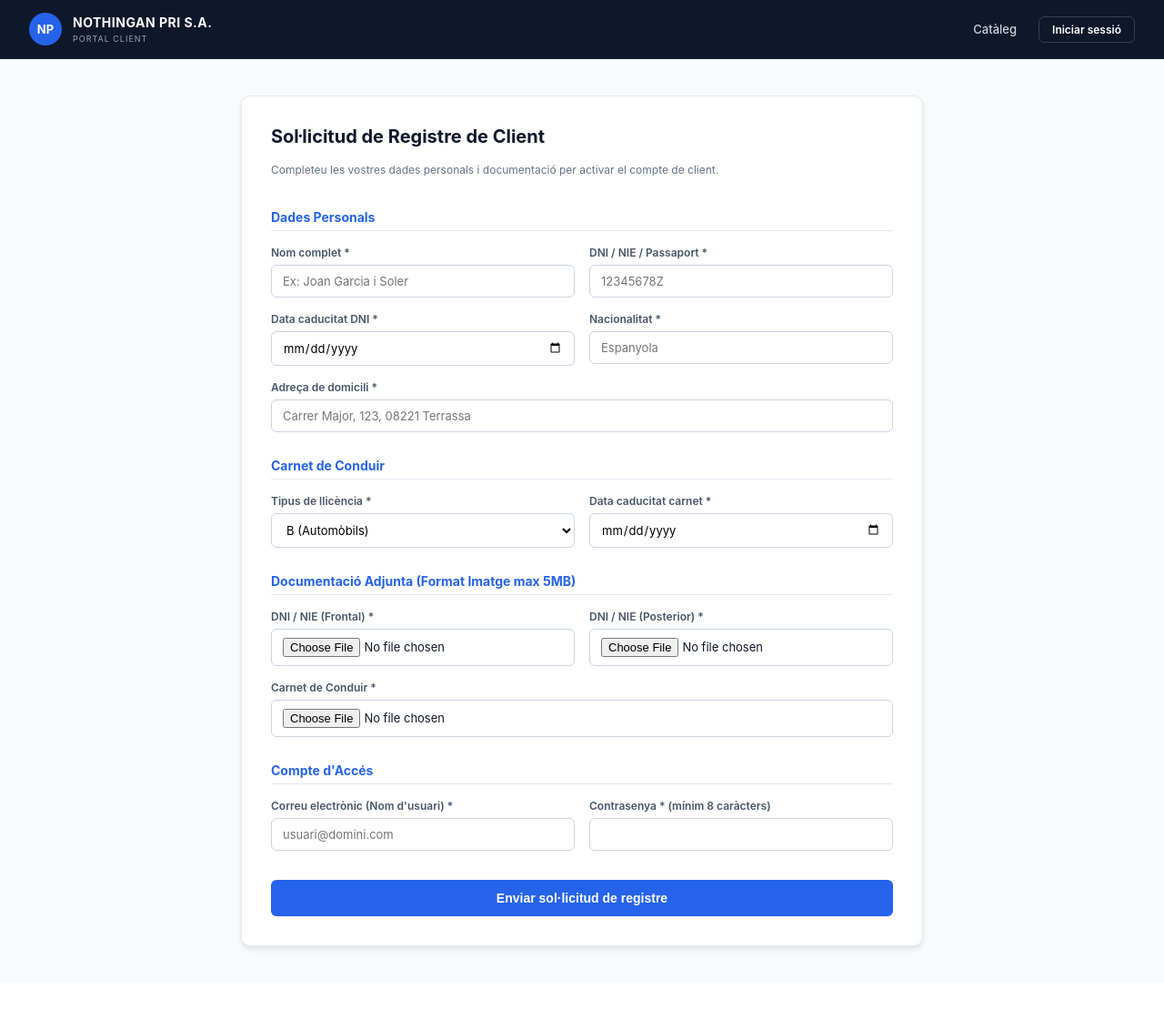
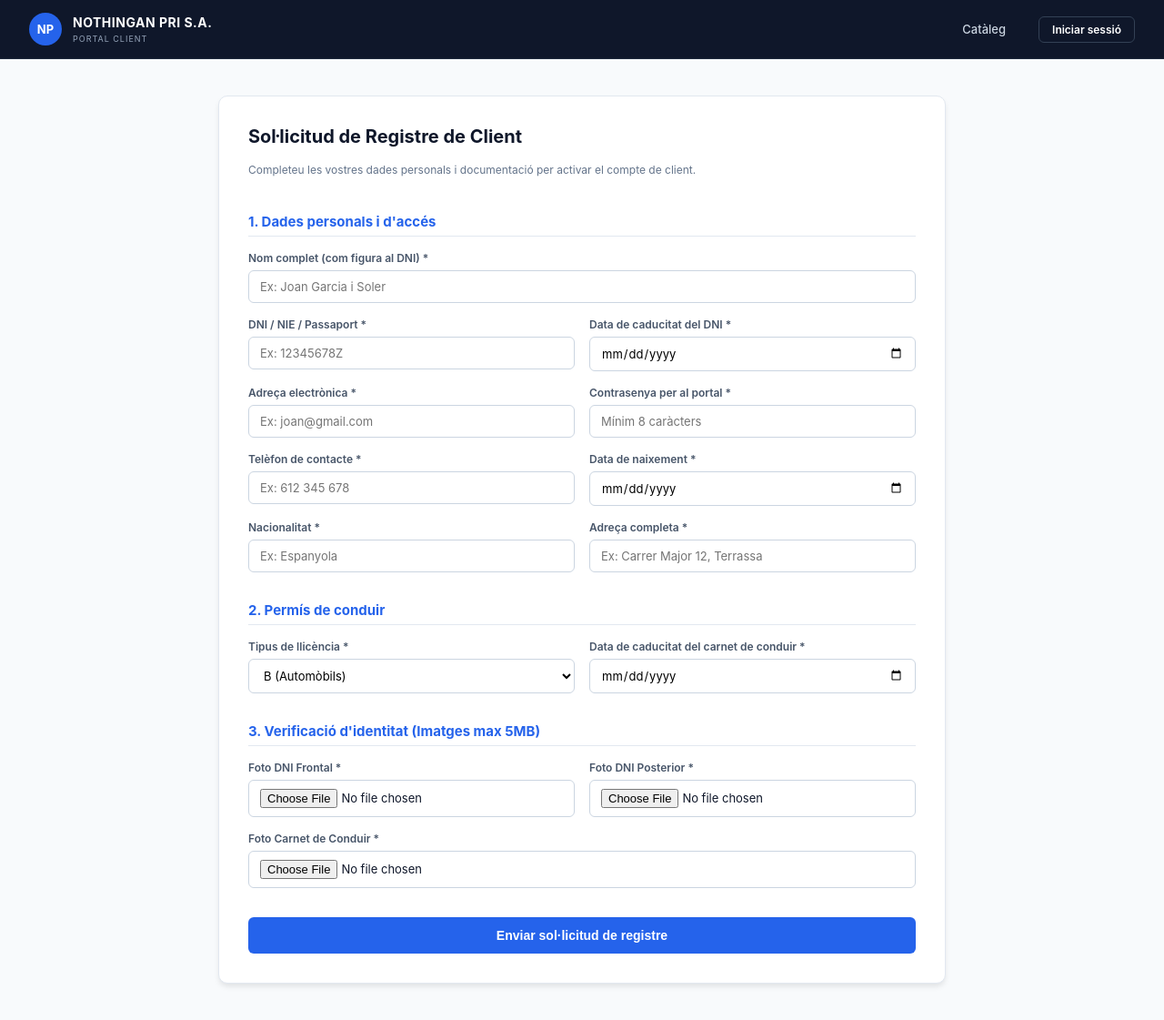
Before and after one commit to banfruns-ban/Nothingan-Pri-S.A., a Spring Boot app: page /registre in a window 1280 px wide. Shown: the whole page at 91% size. Before the commit the page ends 1045 px from the top, so only its background shows below. Run offline with Spring Boot 4, Linux system fonts and the light colour scheme; the visitor is signed in with stand-in values (Sample User, id 1); some of the project's set-up classes (security, data sources, template engines, error pages and the like) are left out, and stand-ins take their place; some libraries are stand-ins or nearby versions.

Commit message:
Arreglar boton registro inicio y campos faltantes en registro

```diff
--- a/src/main/resources/static/registre.css
+++ b/src/main/resources/static/registre.css
@@ -1,5 +1,5 @@
 .registre-container {
-    max-width: 750px;
+    max-width: 800px;
     margin: 40px auto;
     background: #fff;
     color: #0f172a;
@@ -62,12 +62,12 @@
 
 .seccio-títol {
     grid-column: 1 / -1;
-    font-size: 14px;
+    font-size: 15px;
     font-weight: 700;
     color: #2563eb;
     border-bottom: 1px solid #e2e8f0;
     padding-bottom: 6px;
-    margin-top: 12px;
+    margin-top: 16px;
 }
 
 .alert-error {
--- a/src/main/resources/templates/client/registre.html
+++ b/src/main/resources/templates/client/registre.html
@@ -23,9 +23,11 @@
 
         <div class="nav-header">
             <a th:href="@{/cataleg}">Catàleg</a>
-            <a th:href="@{/login}" class="btn" style="background: transparent; color: #fff; border: 1px solid #334155; padding: 6px 14px; border-radius: 6px; font-weight: 600; font-size: 12px;">
-                Iniciar sessió
-            </a>
+            <div style="display: flex; gap: 10px; align-items: center; margin-left: 12px;">
+                <a th:href="@{/login}" class="btn" style="background: transparent; color: #fff; border: 1px solid #334155; padding: 6px 14px; border-radius: 6px; font-weight: 600; font-size: 12px;">
+                    Iniciar sessió
+                </a>
+            </div>
         </div>
     </header>
 
@@ -41,34 +43,54 @@
 
         <form th:action="@{/registre}" th:object="${client}" method="post" enctype="multipart/form-data" class="form-grid">
 
-            <div class="seccio-títol">Dades Personals</div>
+            <div class="seccio-títol">1. Dades personals i d'accés</div>
 
-            <div class="form-grup">
-                <label>Nom complet *</label>
+            <div class="form-grup full-width">
+                <label>Nom complet (com figura al DNI) *</label>
                 <input type="text" th:field="*{nom}" required placeholder="Ex: Joan Garcia i Soler">
             </div>
 
             <div class="form-grup">
                 <label>DNI / NIE / Passaport *</label>
-                <input type="text" th:field="*{dni}" required placeholder="12345678Z">
+                <input type="text" th:field="*{dni}" required placeholder="Ex: 12345678Z">
             </div>
 
             <div class="form-grup">
-                <label>Data caducitat DNI *</label>
+                <label>Data de caducitat del DNI *</label>
                 <input type="date" th:field="*{dataCaducitatDNI}" required>
             </div>
 
             <div class="form-grup">
-                <label>Nacionalitat *</label>
-                <input type="text" th:field="*{nacionalitat}" required placeholder="Espanyola">
+                <label>Adreça electrònica *</label>
+                <input type="email" th:field="*{email}" required placeholder="Ex: joan@gmail.com">
             </div>
 
-            <div class="form-grup full-width">
-                <label>Adreça de domicili *</label>
-                <input type="text" th:field="*{adreca}" required placeholder="Carrer Major, 123, 08221 Terrassa">
+            <div class="form-grup">
+                <label>Contrasenya per al portal *</label>
+                <input type="password" th:field="*{password}" minlength="8" placeholder="Mínim 8 caràcters" required>
             </div>
 
-            <div class="seccio-títol">Carnet de Conduir</div>
+            <div class="form-grup">
+                <label>Telèfon de contacte *</label>
+                <input type="tel" th:field="*{telefon}" required placeholder="Ex: 612 345 678">
+            </div>
+
+            <div class="form-grup">
+                <label>Data de naixement *</label>
+                <input type="date" th:field="*{dataNaixement}" required>
+            </div>
+
+            <div class="form-grup">
+                <label>Nacionalitat *</label>
+                <input type="text" th:field="*{nacionalitat}" required placeholder="Ex: Espanyola">
+            </div>
+
+            <div class="form-grup">
+                <label>Adreça completa *</label>
+                <input type="text" th:field="*{adreca}" required placeholder="Ex: Carrer Major 12, Terrassa">
+            </div>
+
+            <div class="seccio-títol">2. Permís de conduir</div>
 
             <div class="form-grup">
                 <label>Tipus de llicència *</label>
@@ -80,37 +102,25 @@
             </div>
 
             <div class="form-grup">
-                <label>Data caducitat carnet *</label>
+                <label>Data de caducitat del carnet de conduir *</label>
                 <input type="date" th:field="*{dataCaducitatCarnet}" required>
             </div>
 
-            <div class="seccio-títol">Documentació Adjunta (Format Imatge max 5MB)</div>
+            <div class="seccio-títol">3. Verificació d'identitat (Imatges max 5MB)</div>
 
             <div class="form-grup">
-                <label>DNI / NIE (Frontal) *</label>
+                <label>Foto DNI Frontal *</label>
                 <input type="file" name="fotoDniFrontal" accept="image/png, image/jpeg" required>
             </div>
 
             <div class="form-grup">
-                <label>DNI / NIE (Posterior) *</label>
+                <label>Foto DNI Posterior *</label>
                 <input type="file" name="fotoDniPosterior" accept="image/png, image/jpeg" required>
             </div>
 
             <div class="form-grup full-width">
-                <label>Carnet de Conduir *</label>
+                <label>Foto Carnet de Conduir *</label>
                 <input type="file" name="fotoCarnet" accept="image/png, image/jpeg" required>
-            </div>
-
-            <div class="seccio-títol">Compte d'Accés</div>
-
-            <div class="form-grup">
-                <label>Correu electrònic (Nom d'usuari) *</label>
-                <input type="email" th:field="*{email}" required placeholder="usuari@domini.com">
-            </div>
-
-            <div class="form-grup">
-                <label>Contrasenya * (mínim 8 caràcters)</label>
-                <input type="password" th:field="*{password}" minlength="8" required>
             </div>
 
             <div class="form-grup full-width" style="margin-top: 16px;">
--- a/src/main/resources/templates/index.html
+++ b/src/main/resources/templates/index.html
@@ -20,7 +20,7 @@
         </div>
         <div class="accions-usuari">
             <a class="btn" th:href="@{/login}">Iniciar sessió</a>
-            <a class="btn btn-primari" th:href="@{/clients/nou}">Registrar-se</a>
+            <a class="btn btn-primari" th:href="@{/registre}">Registrar-se</a>
         </div>
     </header>
 
```
Also changed, not shown: src/main/resources/application.properties (+4 -4 lines).
